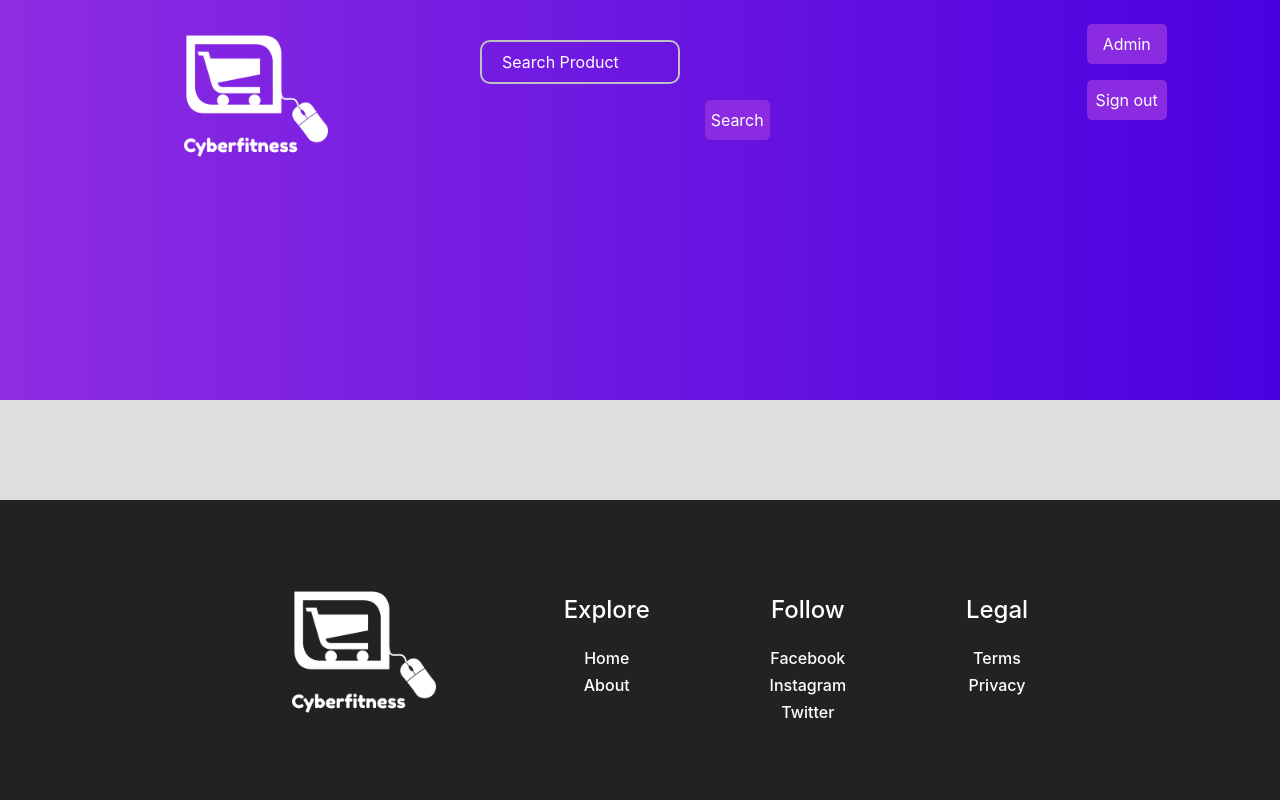
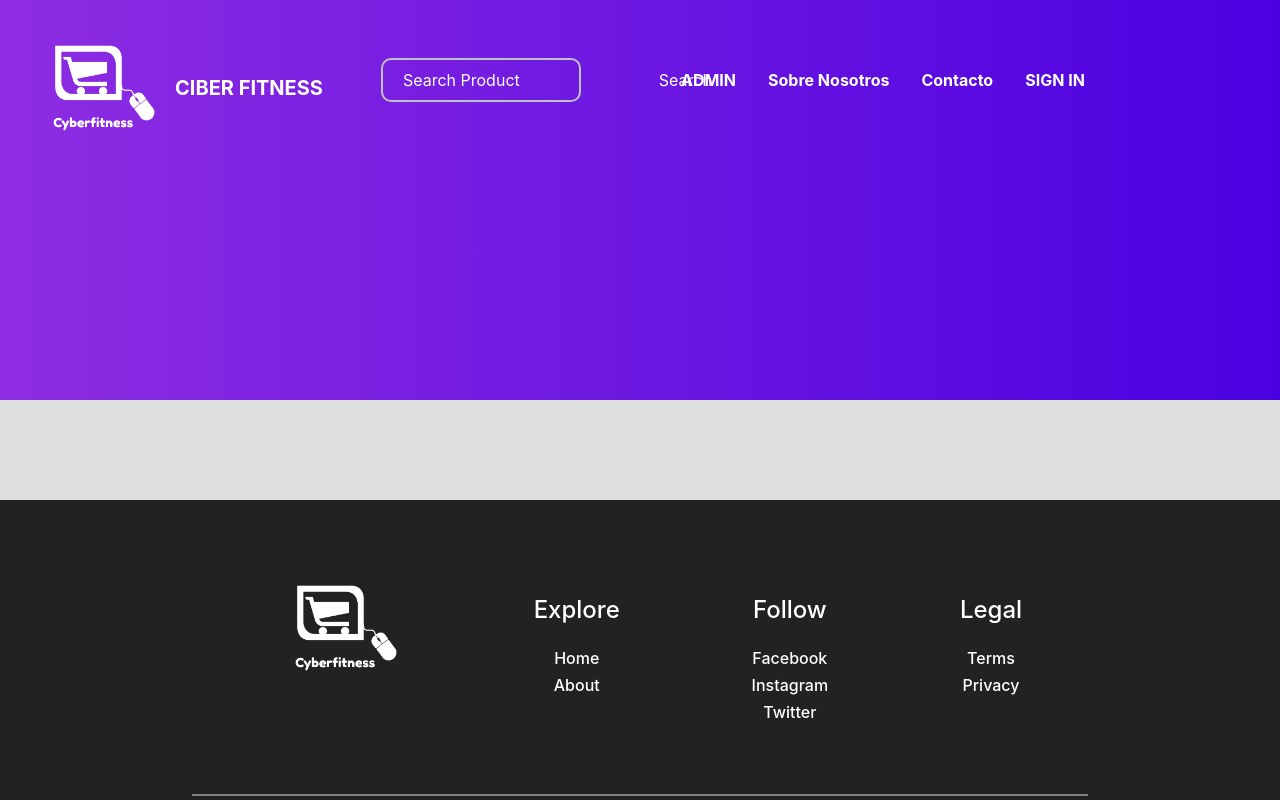
Before and after one commit to BryanCPineda/Ecommerce-ft05-Group3, a React (Create React App) app in the folder client/: page /user in a window 1280 px wide. Shown: the top 800 px of the page. Built offline with nearby package versions, Linux system fonts and the light colour scheme.

Commit message:
navbar modificadas

```diff
--- a/client/src/App.js
+++ b/client/src/App.js
@@ -20,13 +20,17 @@ import SignUp from "./components/SignUp";
 
 import store from "./store";
 import { Provider } from "react-redux";
+import  NavBarGeneral  from './components/NavbarGeneral';
+import NavBarBackground from "./components/NavBarBackground";
 
 function App() {
   return (
     <div>
       <Provider store={store}>
         <Router>
-          <Route path="/user" render={() => <SearchBar />} />
+          {/* <Route path="/user" render={() => <SearchBar />} /> */}
+          <Route path="/user" component={NavBarGeneral}/>
+          <Route path='/user' component={NavBarBackground}/>
           <Route path="/admin" component={NavbarAdmin} />
           <Route exact path="/" component={LandingPage} />
           <Route path="/user/catalogo" render={() => <Catalogo />} />
--- /dev/null
+++ b/client/src/components/NavBarBackground.jsx
@@ -0,0 +1,15 @@
+import React from 'react'
+import './SearchBar/SearchBar.css'
+
+function NavBarBackground() {
+    return (
+        <div className="navigation">
+      <div className="mt-3 brand">
+          {/* <img className="image-brand" src={"/images/brand4.png"} alt="logo"></img> */}
+      </div>
+
+    </div>
+    )
+}
+
+export default NavBarBackground
--- /dev/null
+++ b/client/src/components/NavbarGeneral.css
@@ -0,0 +1,66 @@
+
+
+.navbar {
+    transition: all 0.4s;
+}
+
+.navbar .nav-link {
+    color: #fff;
+}
+
+.navbar .nav-link:hover,
+.navbar .nav-link:focus {
+    color: #fff;
+    text-decoration: none;
+}
+
+.navbar .navbar-brand {
+    color: #fff;
+}
+
+
+/* Change navbar styling on scroll */
+.navbar.active {
+    background: #fff;
+    box-shadow: 1px 2px 10px rgba(0, 0, 0, 0.1);
+}
+
+.navbar.active .nav-link {
+    color: #f2f2f2f2;
+}
+
+.navbar.active .nav-link:hover,
+.navbar.active .nav-link:focus {
+    color: rgb(161, 7, 167);
+    text-decoration: none;
+}
+
+.navbar.active .navbar-brand {
+    color: #555;
+}
+
+
+ul{
+
+    display: flex;
+    flex-direction: row;
+    align-items: baseline;
+    list-style-type: none;
+}
+
+
+li {
+    flex-grow: 4;
+    text-decoration: none;
+}
+
+/* Change navbar styling on small viewports */
+@media (max-width: 991.98px) {
+    .navbar {
+        background: #fff;
+    }
+
+    .navbar .navbar-brand, .navbar .nav-link {
+        color: #555;
+    }
+}
--- /dev/null
+++ b/client/src/components/NavbarGeneral.jsx
@@ -0,0 +1,37 @@
+import React from 'react'
+import {Link} from 'react-router-dom'
+import './NavbarGeneral.css'
+import SearchBar from './SearchBar/SearchBar'
+
+function NavbarGeneral() {
+	return (
+
+		<header class="header">
+		<nav class="navbar navbar-expand-lg fixed-top py-3">
+			<Link to="/user/catalogo">
+			<div className="mt-3 brand">
+				<img className="image-brand" src={"/images/brand4.png"} alt="logo"></img>
+			</div>
+			</Link>
+			<div class="container" ><a href="#" class="navbar-brand text-uppercase font-weight-bold">Ciber Fitness</a>
+				<button type="button" data-toggle="collapse" data-target="#navbarSupportedContent" aria-controls="navbarSupportedContent" aria-expanded="false" aria-label="Toggle navigation" class="navbar-toggler navbar-toggler-right"><i class="fa fa-bars"></i></button>
+
+				<div id="navbarSupportedContent" class="collapse navbar-collapse" >
+					<ul class="navbar-nav ml-auto" className='searchbar'>
+						<li class="nav-item"><SearchBar /></li>
+						<li class="nav-item active"><Link to ="/admin"class="nav-link text-uppercase font-weight-bold">Admin </Link></li>
+						<li class="nav-item"><a href="#" class="nav-link font-weight-bold">Sobre Nosotros</a></li>
+						<li class="nav-item"><a href="#" class="nav-link font-weight-bold">Contacto</a></li>
+						<li class="nav-item"></li>
+						<li class="nav-item"><Link to ="/SignIn"class="nav-link text-uppercase font-weight-bold">Sign In </Link></li>
+					</ul>
+				</div>
+			</div>
+		</nav>
+		</header>
+
+
+	)
+}
+
+export default NavbarGeneral
--- a/client/src/components/SearchBar/SearchBar.css
+++ b/client/src/components/SearchBar/SearchBar.css
@@ -2,7 +2,7 @@
     border: none;
     height: 2.5rem;
     width: 5rem;
-    background-color: #8a2be2;
+    background-color: transparent;
     color: white;
     border-radius: 5px;
 }
@@ -15,6 +15,12 @@
     height: 15px;
     color: white;
     background-color: transparent;
+}
+
+.claseform {
+    display: inline-flex;
+    justify-content: space-around;
+    align-items: center;
 }
 
 .navigation {
@@ -41,5 +47,5 @@
 .image-brand {
     margin-bottom: 1rem;
     margin-left: 2rem;
-    height: 10rem;
+    height: 7rem;
 }
--- a/client/src/components/SearchBar/SearchBar.jsx
+++ b/client/src/components/SearchBar/SearchBar.jsx
@@ -26,40 +26,46 @@ function SearchBar(props) {
   }
 
   return (
-    <div className="navigation">
-      <Link to="/user/catalogo">
-      <div className="mt-3 brand">
-          <img className="image-brand" src={"/images/brand4.png"} alt="logo"></img>
-      </div>
-      </Link>
-      <div className="mt-4">
-        <Form  inline>
+    // <div className="navigation">
+    //   <Link to="/user/catalogo">
+    //   <div className="mt-3 brand">
+    //       <img className="image-brand" src={"/images/brand4.png"} alt="logo"></img>
+    //   </div>
+    //   </Link>
+      <div>
+        <td>
+          <tr>
+            <td>
           <input
-            className="search mr-2 mt-3"
+            className="search"
             name="search"
             type="text"
             placeholder="Search Product"
             onChange={handleChange}
           ></input>
+          </td>
+          <td>
           <button
-            className="button mt-3"
+            className="button"
             type="submit"
             variant="outline-primary"
             onClick={handleOnSubmit}
           >
             Search
           </button>
-        </Form>
+          </td>
+          </tr>
+        </td>
       </div>
-      <div className="mt-4 sign">
-        <Link to ="/admin">
-        <button className="button mr-3">Admin</button>
-        </Link>
-        <Link to="/">
-        <button className="button mr-5 mt-3 sign-up">Sign out</button>
-        </Link>
-      </div>
-    </div>
+    //   <div className="mt-4 sign">
+    //     <Link to ="/admin">
+    //     <button className="button mr-3">Admin</button>
+    //     </Link>
+    //     <Link to="/">
+    //     <button className="button mr-5 mt-3 sign-up">Sign out</button>
+    //     </Link>
+    //   </div>
+    // </div>
   );
 };
 
```
